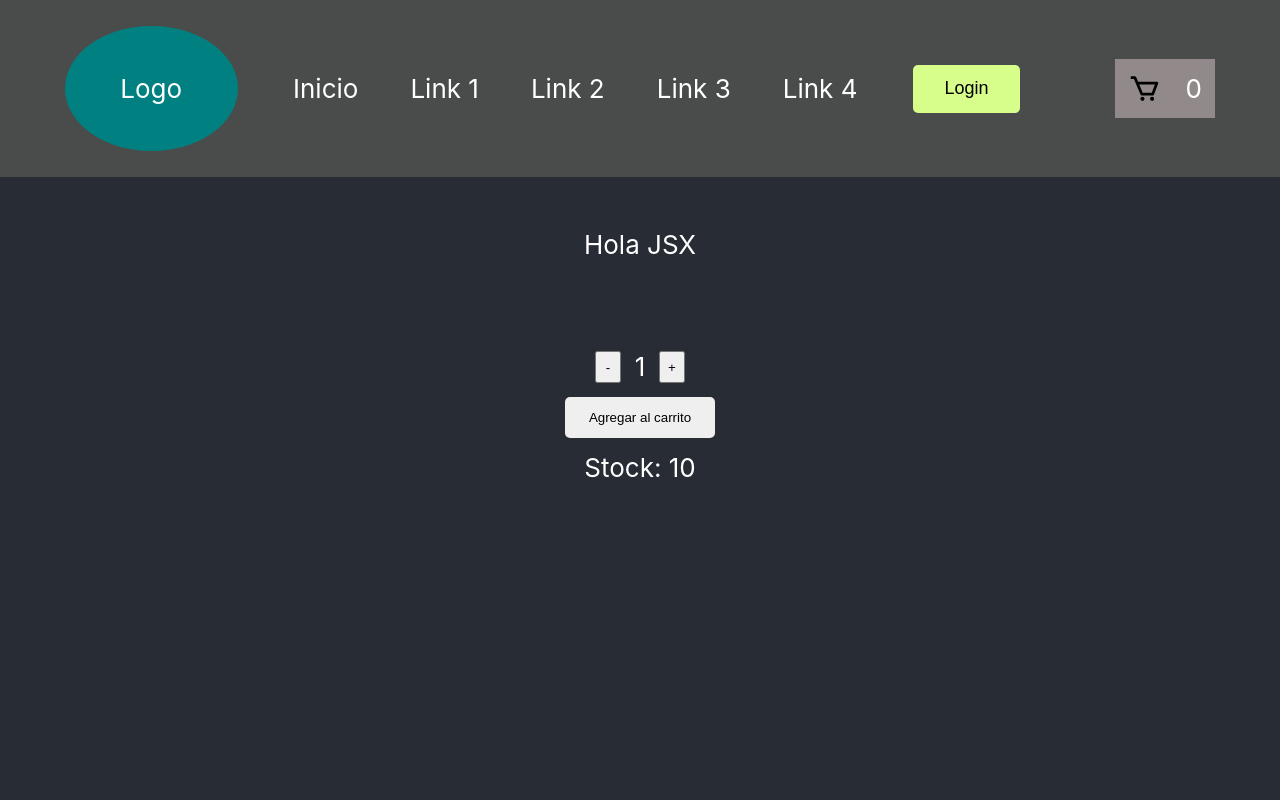
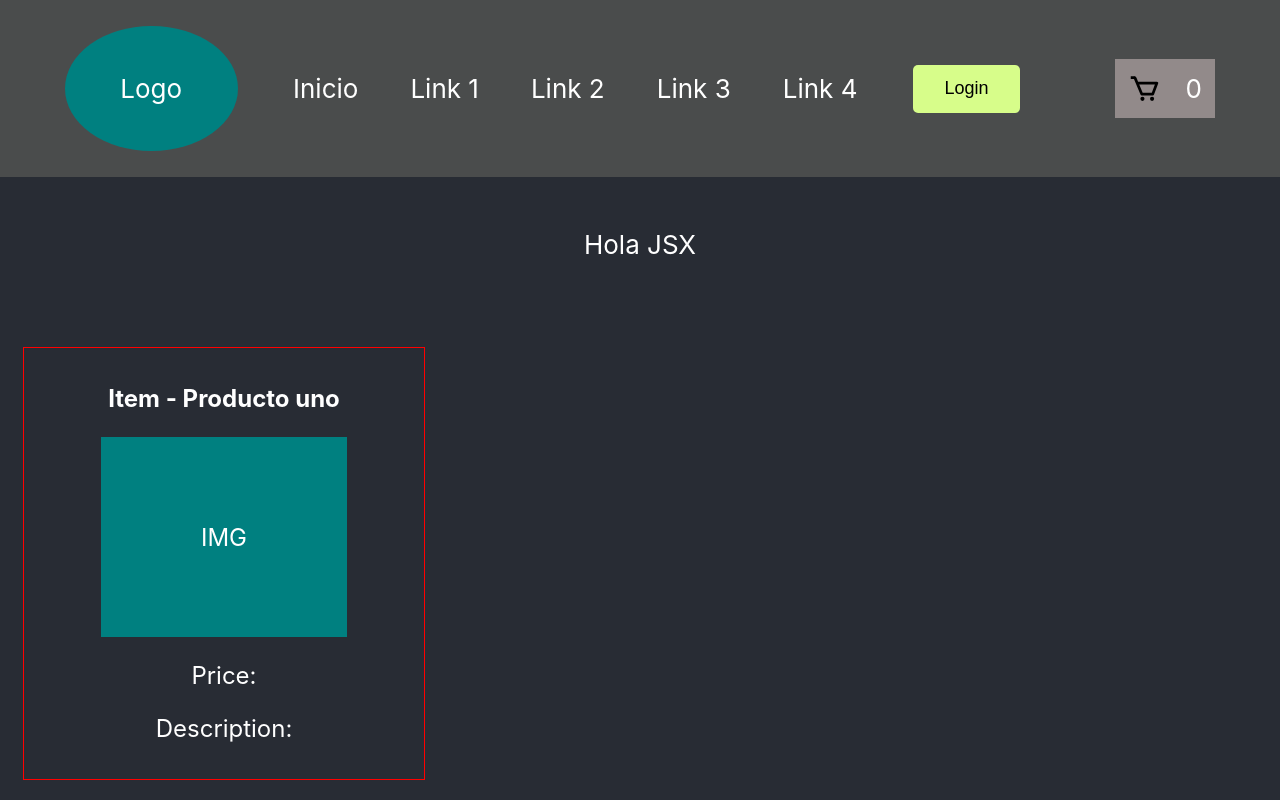
Before and after one commit to Nicosetzes/ReactJsCoder, a React (Create React App) app: page / in a window 1280 px wide. Shown: the top 800 px of the page. Built offline with nearby package versions, Linux system fonts and the light colour scheme.

Commit message:
I've fixed the counter and the onAdd function.

```diff
--- a/package.json
+++ b/package.json
@@ -34,5 +34,10 @@
       "last 1 firefox version",
       "last 1 safari version"
     ]
+  },
+  "devDependencies": {
+    "eslint-config-prettier": "^8.3.0",
+    "eslint-plugin-prettier": "^4.0.0",
+    "prettier": "^2.4.1"
   }
 }
--- a/src/App.js
+++ b/src/App.js
@@ -1,4 +1,5 @@
 import React, { useState } from 'react';
+import { useEffect } from 'react';
 import './App.css';
 import { ItemCount } from './components/ItemCount';
 import './components/ItemCount.css'
@@ -9,7 +10,6 @@ import './components/ItemListContainer.css'
 
 function App() {
 
-
   const stock = 10;
 
   const [count, setCount] = useState(1)
@@ -19,14 +19,39 @@ function App() {
       alert("No puedes agregar más, supera el stock")
     }
     else {
-      setCount(count + 1) }
+      setCount(count + 1)
     }
+  }
 
-  const substract = () => {
-    if(count > 1) {
+  const remove = () => {
+    if (count > 1) {
       setCount(count - 1)
     }
   }
+
+  const onAdd = (x) => {
+    const productsQty = x
+    console.log(productsQty)
+    document.getElementById("productsQty").innerHTML = productsQty;
+  }
+
+  // PROMISES
+
+  useEffect(() => {
+
+    const task = new Promise((resolve, reject) => {
+      setTimeout(() => {
+        resolve("La promise funcionó");
+      }, 3000);
+    });
+
+    task.then((result) => {
+      console.log(result);
+    },
+      (err) => {
+        console.log(`El error es ${err}`)
+      })
+  }, []);
 
   return (
     <div className="App">
@@ -35,7 +60,7 @@ function App() {
       </header>
       <main>
         <ItemListContainer greeting="JSX" />
-        <ItemCount value={count} stock={10} onAdd={add} onSubstract={substract} />
+        <ItemCount value={count} stock={10} add={add} remove={remove} onAdd={onAdd} />
       </main>
     </div>
   );
--- a/src/components/CartWidget.js
+++ b/src/components/CartWidget.js
@@ -3,8 +3,8 @@ import logo from "../media/cart.svg";
 export const CartWidget = () => {
     return (
         <div className="cartContainer">
-            <img className="cart" src={logo} />
-            <span>0</span>
+            <img className="cart" alt="cart" src={logo} />
+            <span id="productsQty">0</span>
         </div>
     )
 }
--- /dev/null
+++ b/src/components/Item.css
@@ -0,0 +1,34 @@
+.itemBody {
+    align-items: center;
+    display: flex;
+    flex-direction: column;
+    font-size: 1.5rem;
+    justify-content: center;
+    margin: 1.5em 1em;
+    outline: red 1px solid;
+    padding: 1.5em;
+    width: 400px;
+}
+
+.itemBody h3 {
+    font-size: 1.5rem;
+    font-weight: bold;
+    margin: 0 0 1em 0;
+}
+
+.itemBody div {
+    align-items: center;
+    background-color: teal;
+    display: flex;
+    height: 200px;
+    justify-content: center;
+    width: 75%;
+}
+
+.itemBody span {
+    margin: 1em 0 0 0;
+}
+
+.itemBody p {
+    margin: 1em 0 0 0;
+}
--- /dev/null
+++ b/src/components/Item.js
@@ -0,0 +1,10 @@
+export const Item = ({id, title, description, price, pictureUrl}) => {
+    return (
+        <div className="itemBody">
+            <h3>Item - {title}</h3>
+            <div>IMG {pictureUrl}</div>
+            <span>Price: {price}</span>
+            <p>Description: {description}</p>
+        </div>
+    )
+}
--- a/src/components/ItemCount.js
+++ b/src/components/ItemCount.js
@@ -1,12 +1,12 @@
-export const ItemCount = ({ value, stock, onAdd, onSubstract }) => {
+export const ItemCount = ({onAdd, value, stock, add, remove }) => {
     return (
         <div className="counterContainer">
             <div className="counter">
-                <button onClick={onSubstract}>-</button>
+                <button onClick={remove}>-</button>
                 <span>{value}</span>
-                <button onClick={onAdd}>+</button>
+                <button onClick={add}>+</button>
             </div>
-            <button className="addProducts">Agregar al carrito</button>
+            <button className="addProducts" onClick={() => onAdd(value)}>Agregar al carrito</button>
             <span>Stock: {stock}</span>
         </div>
     )
--- /dev/null
+++ b/src/components/ItemList.js
@@ -0,0 +1,12 @@
+import { Item } from './Item'
+import './Item.css'
+
+export const ItemList = () => {
+    return (
+        <>
+            <Item title="Producto uno"/>
+            <Item title="Producto dos" />
+            <Item title="Producto tres"/>
+        </>
+    )
+}
--- a/src/components/ItemListContainer.js
+++ b/src/components/ItemListContainer.js
@@ -1,5 +1,10 @@
-export const ItemListContainer = ({greeting}) => {
+import { ItemList } from './ItemList';
+
+export const ItemListContainer = ({ greeting }) => {
     return (
-        <p className="itemListContainer">Hola {greeting}</p>
+        <>
+            <p className="itemListContainer">Hola {greeting}</p>
+            <ItemList />
+        </>
     )
 }
```
Also changed, not shown: 2 other files (tests, documents, lock files or other folders).
